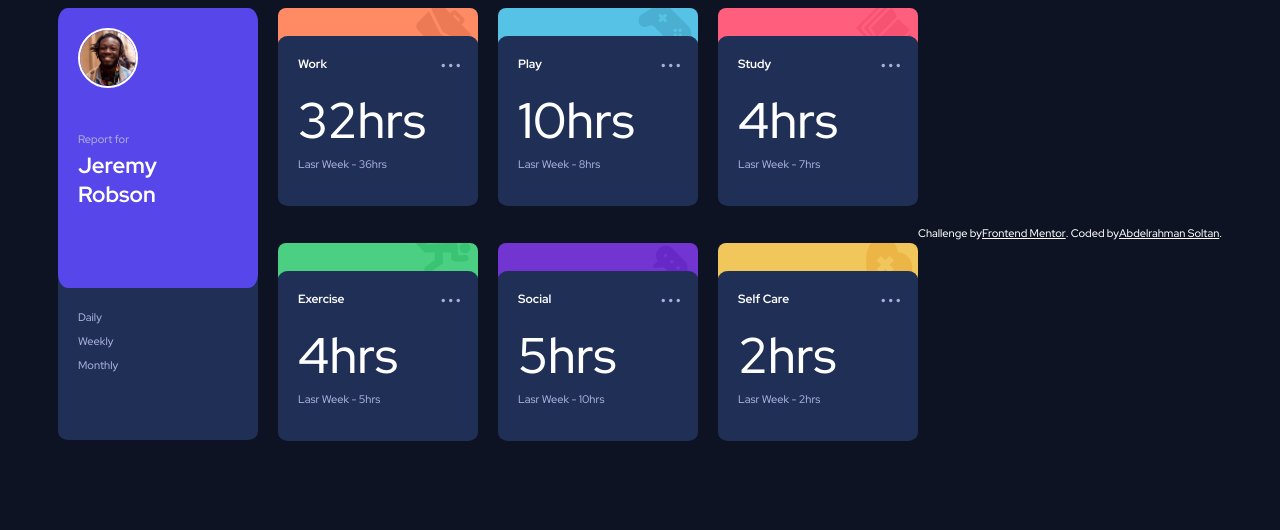
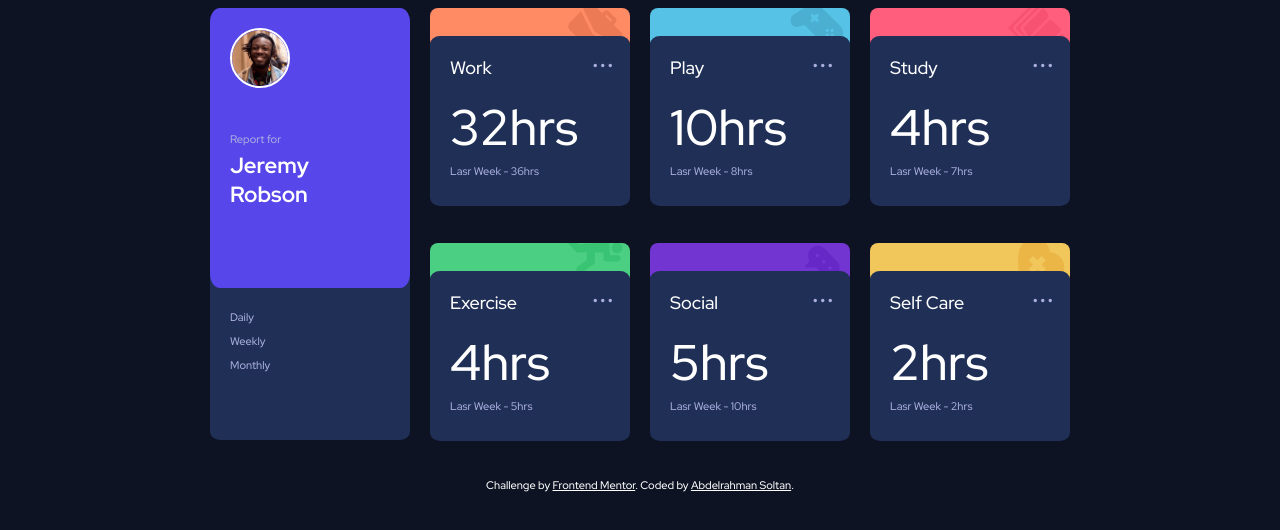
Before and after one commit to abdrahmansoltan/time-tracking-dashboard, a plain HTML site: page index.html in a window 1280 px wide. Drawn offline with Linux system fonts and the light colour scheme; files that its build step writes are made by us from their sources.

Commit message:
aduistment

```diff
--- a/index.html
+++ b/index.html
@@ -5,13 +5,14 @@
     <meta http-equiv="X-UA-Compatible" content="IE=edge" />
     <meta name="viewport" content="width=device-width, initial-scale=1.0" />
     <title>try</title>
-    <link rel="stylesheet" href="/css/main-style.css" />
+    <link rel="stylesheet" href="main-style.css" />
     <link
       href="https://fonts.googleapis.com/css2?family=Red+Hat+Display:wght@500;700;900&display=swap"
       rel="stylesheet"
     />
   </head>
   <body>
+    <div class="page">
       <div class="container">
         <!-- box1 -->
         <div class="boxleft">
@@ -102,13 +103,16 @@
           </div>
         </div>
       </div>
+    </div>
     <!-- footer -->
     <div class="attribution">
       Challenge by
       <a href="https://www.frontendmentor.io?ref=challenge" target="_blank"
         >Frontend Mentor</a
       >. Coded by
-      <a href="https://github.com/abdrahmansoltan">Abdelrahman Soltan</a>.
+      <a href="https://github.com/abdrahmansoltan" target="_blank"
+        >Abdelrahman Soltan</a
+      >.
     </div>
   </body>
 </html>
--- a/main-style.css
+++ b/main-style.css
@@ -12,11 +12,13 @@
   box-sizing: border-box;
 }
 body {
+  font-size: 11px;
+  background-color: #0d1323;
+}
+.page {
   display: flex;
   justify-content: center;
   align-content: center;
-  font-size: 11px;
-  background-color: #0d1323;
 }
 
 .container {
@@ -129,7 +131,7 @@ p {
   opacity: 50%;
 }
 .details {
-  min-height: 170px;
+  height: 170px;
   border-radius: 5%;
   position: relative;
   top: -12px;
@@ -142,6 +144,7 @@ p {
   margin-bottom: -7px;
   margin-top: 15px;
 }
+
 .icon {
   position: absolute;
   color: #abafde;
@@ -150,8 +153,7 @@ p {
   top: 0;
 }
 .details div:first-child {
-  font-weight: bold;
-  font-size: 12px;
+  font-size: 18px;
 }
 /* box end */
 
@@ -160,8 +162,26 @@ p:hover,
   color: white;
   cursor: pointer;
 }
-.attribution{
-  display: flex;
-  align-self: center;
-  justify-self: flex-end;
+.attribution {
+  text-align: center;
+  margin: 20px;
 }
+.details:hover{
+  cursor: pointer;
+  background-color: #34397b;
+/* if i want to animate the (deatails box) */
+/* @keyframes moving{
+  to{
+  top: -42px;
+  height: 200px;
+
+  }
+}
+.details:hover{
+  cursor: pointer;
+  background-color: #34397b;
+  animation-name: moving;
+  animation-duration: 3s;
+} */
+
+/* responsive */
```
Lines whose indentation alone changed are shown as unchanged.
